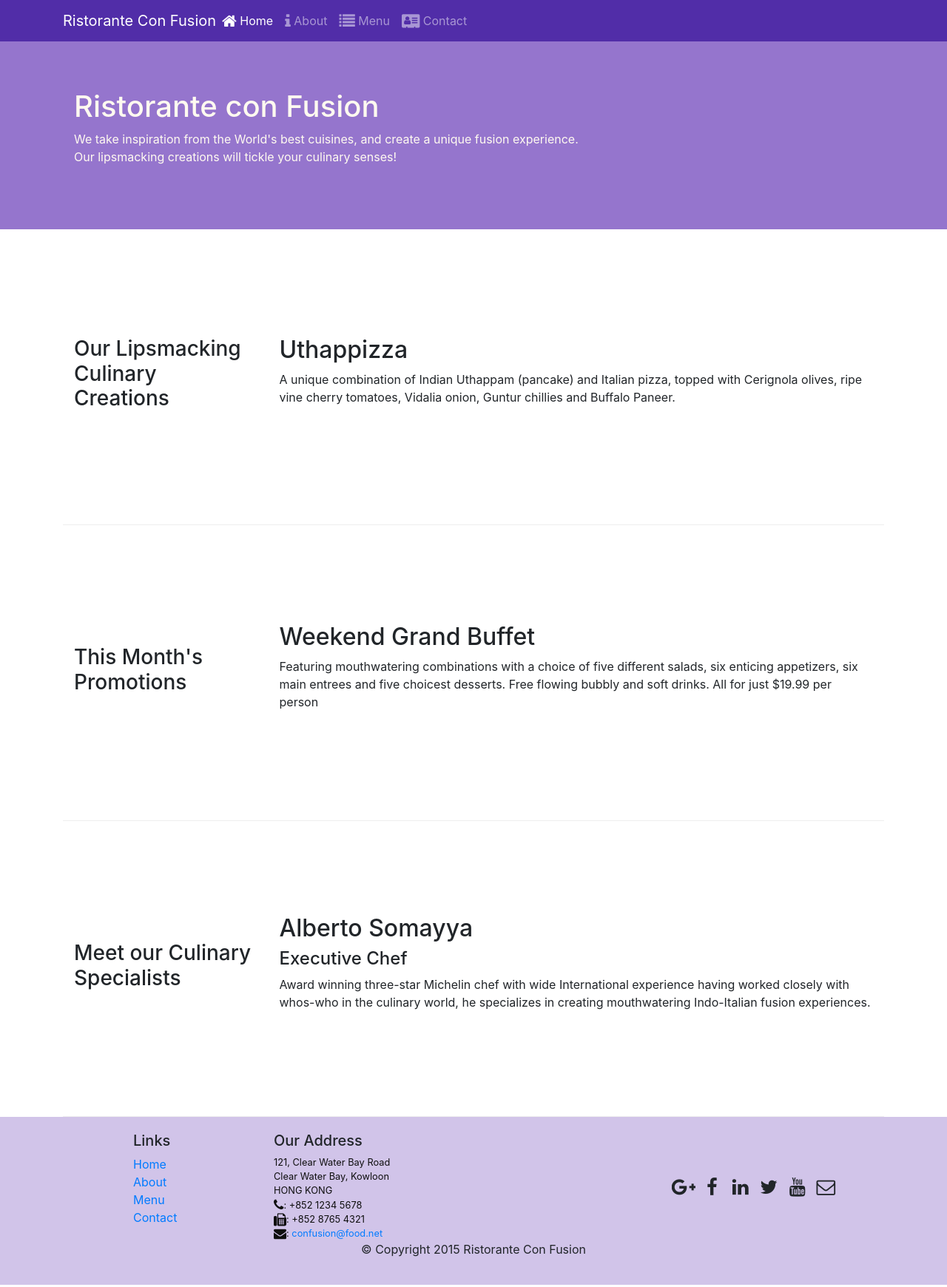
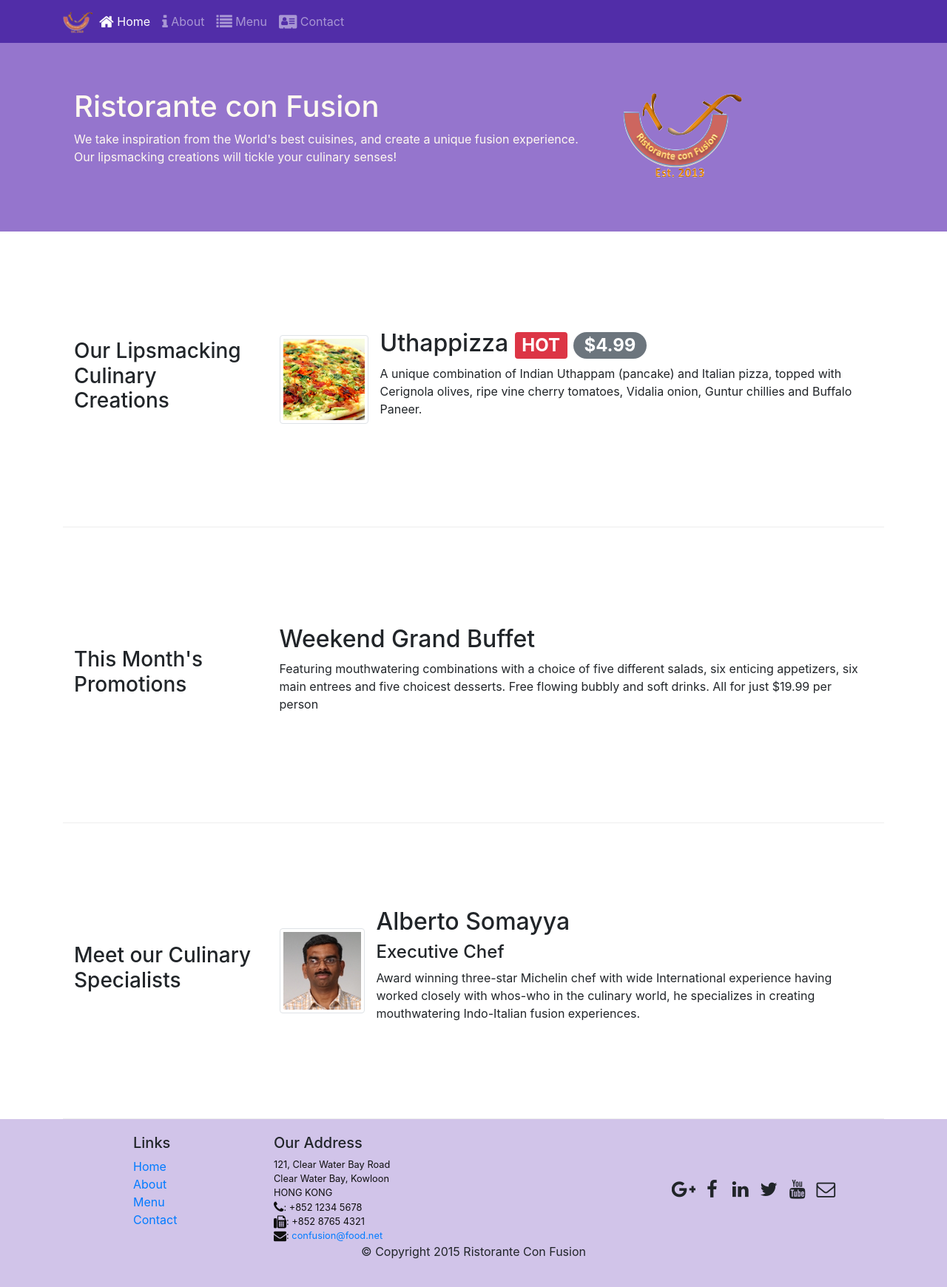
Before and after one commit to Haranselvaraj/bootstrap4, a website: page index.html in a window 1280 px wide. Shown: the whole page at 74% size. Drawn offline with nearby package versions, Linux system fonts and the light colour scheme.

Commit message:
media and alert

```diff
--- a/index.html
+++ b/index.html
@@ -24,7 +24,7 @@
             <button class="navbar-toggler" type="button" data-toggle="collapse" data-target="#Navbar">
                 <span class="navbar-toggler-icon"></span>
             </button>
-           <a class="navbar-brand mr-auto href="#">Ristorante Con Fusion</a>
+            <a class="navbar-brand mr-auto" href="#"><img src="img/logo.png" height="30" width="41"></a>
            <div class="collapse navbar-collapse" id="Navbar">
                 <ul class="navbar-nav mr-auto">
                     <li class="nav-item active"><a class="nav-link" href="#"><span class="fa fa-home fa-lg"></span> Home</a></li>
@@ -43,7 +43,8 @@
                     <h1>Ristorante con Fusion</h1>
                     <p>We take inspiration from the World's best cuisines, and create a unique fusion experience. Our lipsmacking creations will tickle your culinary senses!</p>
                 </div>
-                <div class="col col-sm">
+                <div class="col-12 col-sm align-self-center">
+                    <img src="img/logo.png" class="img-fluid">
                 </div>
             </div>
         </div>
@@ -55,8 +56,17 @@
                 <h3>Our Lipsmacking Culinary Creations</h3>
             </div>
             <div class="col-sm col-md flex-first">
-                <h2>Uthappizza</h2>
-                <p class=" d-none d-sm-block">A unique combination of Indian Uthappam (pancake) and Italian pizza, topped with Cerignola olives, ripe vine cherry tomatoes, Vidalia onion, Guntur chillies and Buffalo Paneer.</p>
+                <div class="media">
+                    <img class="d-flex mr-3 img-thumbnail align-self-center"
+                            src="img/uthappizza.png" alt="Uthappizza">
+                    <div class="media-body">
+                        <h2 class="mt-0">Uthappizza <span class="badge badge-danger">HOT</span> <span class="badge badge-pill badge-secondary">$4.99</span></h2>
+                        <p class="d-none d-sm-block">A unique combination of Indian Uthappam (pancake) and
+                            Italian pizza, topped with Cerignola olives, ripe vine
+                            cherry tomatoes, Vidalia onion, Guntur chillies and
+                            Buffalo Paneer.</p>
+                    </div>
+                </div>
             </div>
         </div>
 
@@ -76,9 +86,19 @@
                 <h3>Meet our Culinary Specialists</h3>
             </div>
             <div class="col-sm col-md flex-first">
-                <h2>Alberto Somayya</h2>
-                <h4>Executive Chef</h4>
-                <p class=" d-none d-sm-block">Award winning three-star Michelin chef with wide International experience having worked closely with whos-who in the culinary world, he specializes in creating mouthwatering Indo-Italian fusion experiences. </p>
+                <div class="media">
+                    <img class="d-flex mr-3 img-thumbnail align-self-center"
+                            src="img/alberto.png" alt="Alberto Somayya">
+                    <div class="media-body">
+                        <h2 class="mt-0">Alberto Somayya</h2>
+                        <h4>Executive Chef</h4>
+                        <p class="d-none d-sm-block">Award winning three-star Michelin chef with wide
+                            International experience having worked closely with
+                            whos-who in the culinary world, he specializes in
+                            creating mouthwatering Indo-Italian fusion experiences.
+                            </p>
+                    </div>
+                </div>
             </div>
         </div>
     </div>
```
Also changed, not shown: aboutus.html (+3 -2 lines), img/alberto.png (added), img/buffet.png (added), img/logo.png (added), img/uthappizza.png (added), 1 other file.
